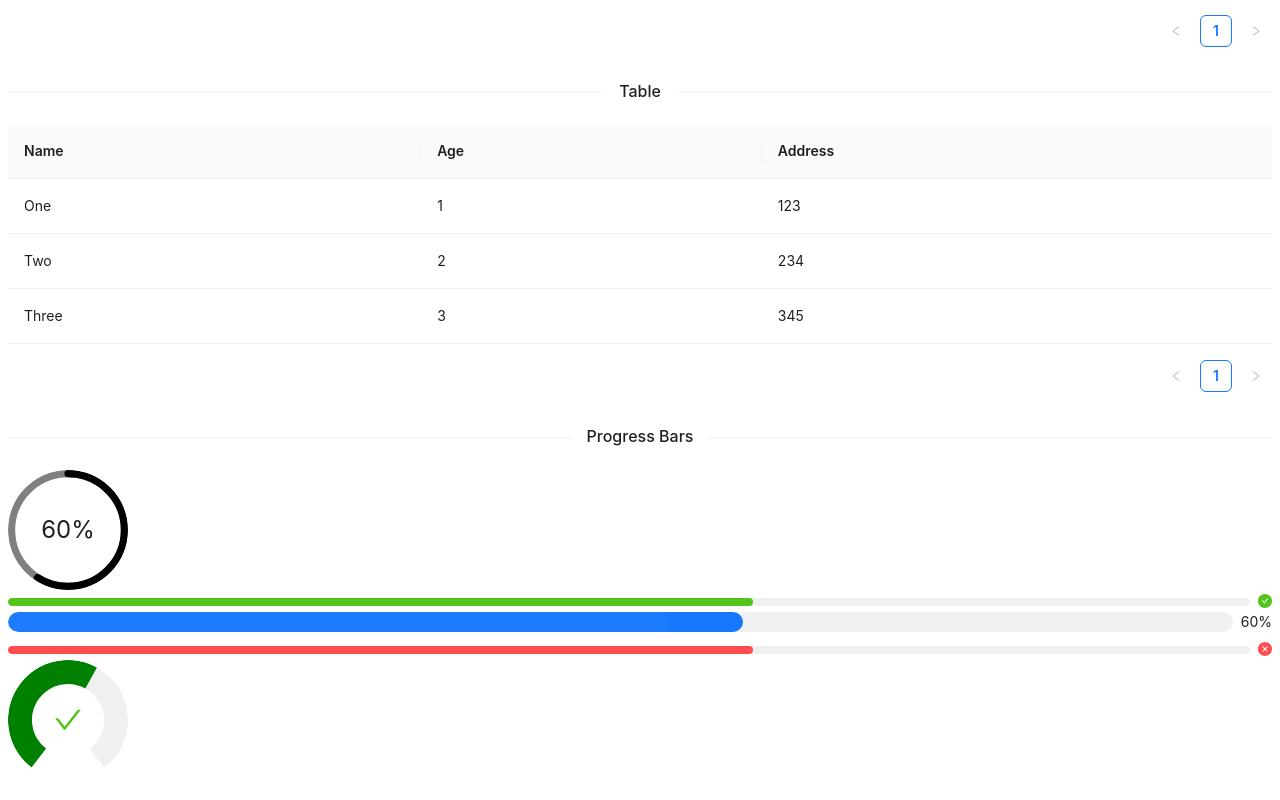
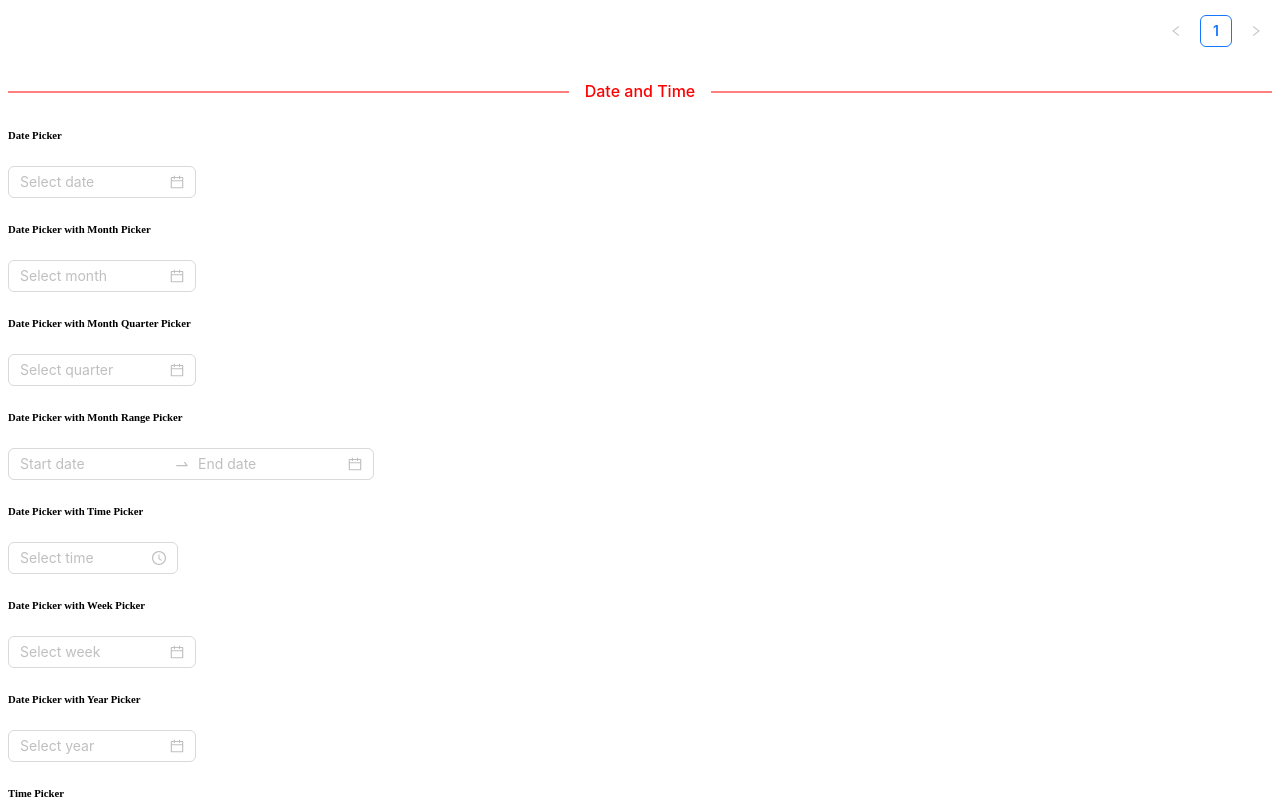
Before and after one commit to jeshwanthshivasai/tiny-ANT-mighty-DESIGN, a React (Vite) app: page / in a window 1280 px wide. Shown: the part 1040-1840 px from the top of the page. Built offline with nearby package versions, Linux system fonts and the light colour scheme.

Commit message:
Date and Time Pickers

```diff
--- a/src/App.jsx
+++ b/src/App.jsx
@@ -31,6 +31,7 @@ import InputField from './Input';
 import Selection from './Selection';
 import SimpleForm from './SimpleForm';
 import MyTable from './Table';
+import TimeandDatePicking from './TimeandDate';
 
 
 
@@ -144,6 +145,7 @@ const App = () => {
       <Selection />
       <SimpleForm />
       <MyTable />
+      <TimeandDatePicking />
 
 
 
--- /dev/null
+++ b/src/TimeandDate.jsx
@@ -0,0 +1,26 @@
+import React from "react";
+import { DatePicker, TimePicker, Divider } from "antd";
+
+export default function TimeandDatePicking() {
+    return (
+        <>
+            <Divider style={{ marginBottom: '10px', color: 'red', borderColor:"red"}}>Date and Time</Divider>
+            <h6>Date Picker</h6>
+            <DatePicker />
+            <h6>Date Picker with Month Picker</h6>
+            <DatePicker.MonthPicker />
+            <h6>Date Picker with Month Quarter Picker</h6>
+            <DatePicker.QuarterPicker />
+            <h6>Date Picker with Month Range Picker</h6>
+            <DatePicker.RangePicker />
+            <h6>Date Picker with Time Picker</h6>
+            <DatePicker.TimePicker />
+            <h6>Date Picker with Week Picker</h6>
+            <DatePicker.WeekPicker />
+            <h6>Date Picker with Year Picker</h6>
+            <DatePicker.YearPicker />
+            <h6>Time Picker</h6>
+            <TimePicker/>
+        </>
+    )
+}
```
